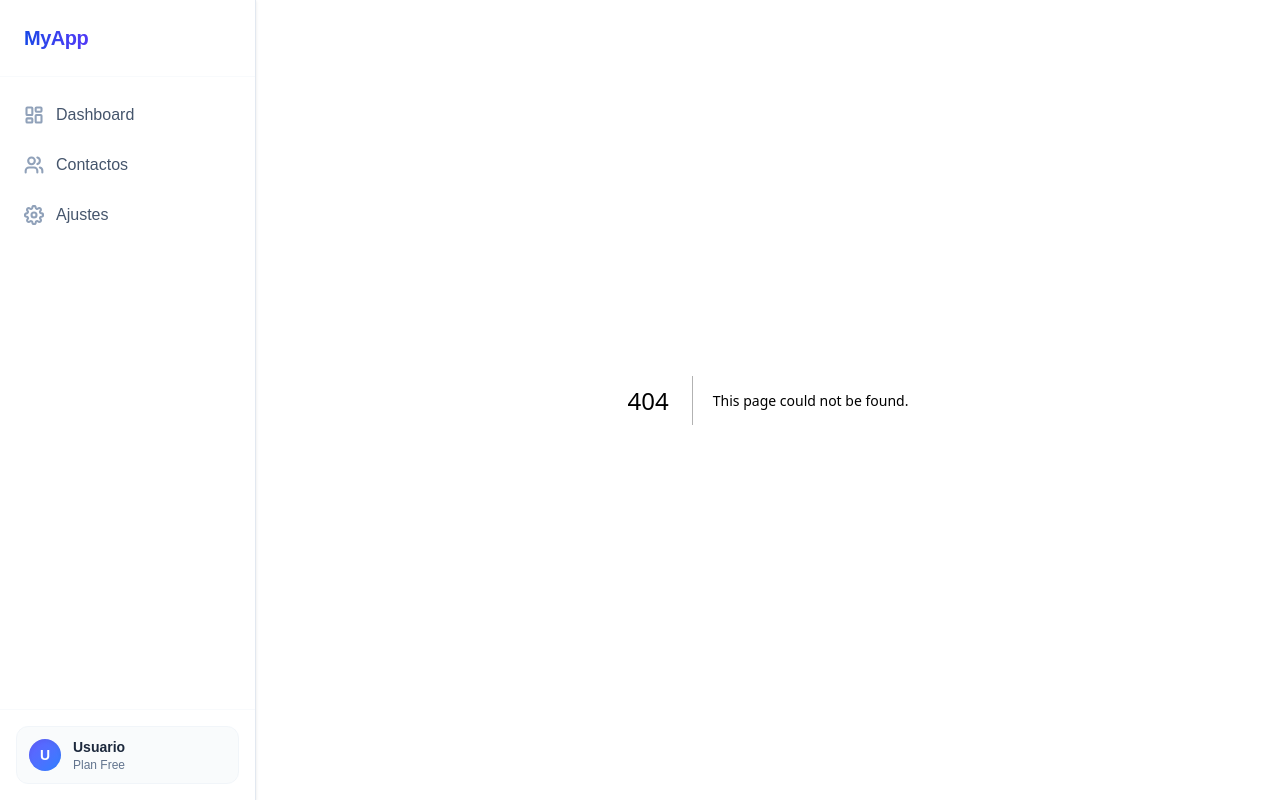
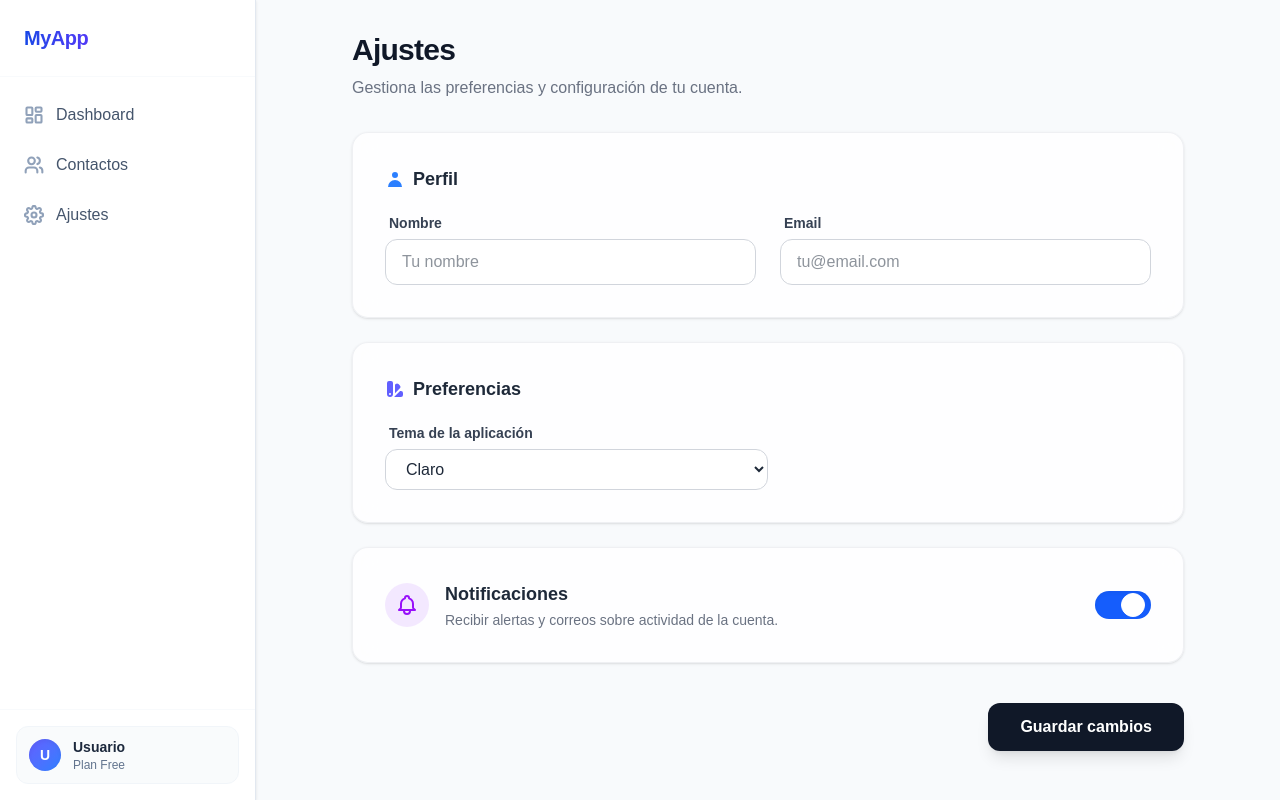
Before and after one commit to AlexAP3611/proyecto_vercel, a Next.js app: page /settings in a window 1280 px wide. Before the commit this address had no page. Built offline with nearby package versions, Linux system fonts and the light colour scheme.

Commit message:
Añadir pagina settings

```diff
--- /dev/null
+++ b/src/app/settings/page.tsx
@@ -0,0 +1,120 @@
+'use client';
+
+import { useState } from 'react';
+
+export default function SettingsPage() {
+  const [profile, setProfile] = useState({ name: '', email: '' });
+  const [theme, setTheme] = useState('light');
+  const [notifications, setNotifications] = useState(true);
+
+  const handleSave = (e: React.FormEvent) => {
+    e.preventDefault();
+    console.log('--- Configuración Guardada ---');
+    console.log('Perfil:', profile);
+    console.log('Tema:', theme);
+    console.log('Notificaciones:', notifications);
+    alert('Cambios guardados. Revisa la consola.');
+  };
+
+  return (
+    <div className="max-w-4xl mx-auto p-6 lg:p-8 w-full animate-in fade-in duration-500">
+      <header className="mb-8">
+        <h1 className="text-3xl font-extrabold text-gray-900 tracking-tight">Ajustes</h1>
+        <p className="text-gray-500 mt-2 font-medium">Gestiona las preferencias y configuración de tu cuenta.</p>
+      </header>
+
+      <form onSubmit={handleSave} className="space-y-6">
+        {/* Profile Section */}
+        <section className="bg-white/80 backdrop-blur-md rounded-2xl shadow-sm border border-gray-200/60 p-6 md:p-8 transition-all hover:shadow-md">
+          <h2 className="text-lg font-bold text-gray-800 mb-5 flex items-center gap-2">
+            <svg xmlns="http://www.w3.org/2000/svg" className="h-5 w-5 text-blue-500" viewBox="0 0 20 20" fill="currentColor">
+              <path fillRule="evenodd" d="M10 9a3 3 0 100-6 3 3 0 000 6zm-7 9a7 7 0 1114 0H3z" clipRule="evenodd" />
+            </svg>
+            Perfil
+          </h2>
+          <div className="grid grid-cols-1 md:grid-cols-2 gap-6">
+            <div>
+              <label htmlFor="name" className="block text-sm font-semibold text-gray-700 mb-1.5 ml-1">Nombre</label>
+              <input
+                id="name"
+                type="text"
+                value={profile.name}
+                onChange={(e) => setProfile({ ...profile, name: e.target.value })}
+                className="w-full px-4 py-2.5 bg-white border border-gray-300 rounded-xl focus:ring-4 focus:ring-blue-500/20 focus:border-blue-500 outline-none transition-all text-gray-800"
+                placeholder="Tu nombre"
+              />
+            </div>
+            <div>
+              <label htmlFor="email" className="block text-sm font-semibold text-gray-700 mb-1.5 ml-1">Email</label>
+              <input
+                id="email"
+                type="email"
+                value={profile.email}
+                onChange={(e) => setProfile({ ...profile, email: e.target.value })}
+                className="w-full px-4 py-2.5 bg-white border border-gray-300 rounded-xl focus:ring-4 focus:ring-blue-500/20 focus:border-blue-500 outline-none transition-all text-gray-800"
+                placeholder="tu@email.com"
+              />
+            </div>
+          </div>
+        </section>
+
+        {/* Preferences Section */}
+        <section className="bg-white/80 backdrop-blur-md rounded-2xl shadow-sm border border-gray-200/60 p-6 md:p-8 transition-all hover:shadow-md">
+          <h2 className="text-lg font-bold text-gray-800 mb-5 flex items-center gap-2">
+            <svg xmlns="http://www.w3.org/2000/svg" className="h-5 w-5 text-indigo-500" viewBox="0 0 20 20" fill="currentColor">
+              <path fillRule="evenodd" d="M4 2a2 2 0 00-2 2v11a3 3 0 106 0V4a2 2 0 00-2-2H4zm1 14a1 1 0 100-2 1 1 0 000 2zm5-1.757l4.9-4.9a2 2 0 000-2.828L13.485 5.1a2 2 0 00-2.828 0L10 5.757v8.486zM16 18H9.071l6-6H16a2 2 0 012 2v2a2 2 0 01-2 2z" clipRule="evenodd" />
+            </svg>
+            Preferencias
+          </h2>
+          <div>
+            <label htmlFor="theme" className="block text-sm font-semibold text-gray-700 mb-1.5 ml-1">Tema de la aplicación</label>
+            <select
+              id="theme"
+              value={theme}
+              onChange={(e) => setTheme(e.target.value)}
+              className="w-full md:w-1/2 px-4 py-2.5 bg-white border border-gray-300 rounded-xl focus:ring-4 focus:ring-blue-500/20 focus:border-blue-500 outline-none transition-all text-gray-800 font-medium cursor-pointer"
+            >
+              <option value="light">Claro</option>
+              <option value="dark">Oscuro</option>
+              <option value="system">Sistema</option>
+            </select>
+          </div>
+        </section>
+
+        {/* Notifications Section */}
+        <section className="bg-white/80 backdrop-blur-md rounded-2xl shadow-sm border border-gray-200/60 p-6 md:p-8 flex items-center justify-between transition-all hover:shadow-md">
+          <div className="flex gap-4 items-center">
+            <div className="bg-purple-100 p-2.5 rounded-full text-purple-600">
+              <svg xmlns="http://www.w3.org/2000/svg" className="h-6 w-6" fill="none" viewBox="0 0 24 24" stroke="currentColor" strokeWidth={2}>
+                <path strokeLinecap="round" strokeLinejoin="round" d="M15 17h5l-1.405-1.405A2.032 2.032 0 0118 14.158V11a6.002 6.002 0 00-4-5.659V5a2 2 0 10-4 0v.341C7.67 6.165 6 8.388 6 11v3.159c0 .538-.214 1.055-.595 1.436L4 17h5m6 0v1a3 3 0 11-6 0v-1m6 0H9" />
+              </svg>
+            </div>
+            <div>
+              <h2 className="text-lg font-bold text-gray-800">Notificaciones</h2>
+              <p className="text-sm text-gray-500 font-medium mt-0.5">Recibir alertas y correos sobre actividad de la cuenta.</p>
+            </div>
+          </div>
+          <label className="relative inline-flex items-center cursor-pointer">
+            <input
+              type="checkbox"
+              className="sr-only peer"
+              checked={notifications}
+              onChange={(e) => setNotifications(e.target.checked)}
+            />
+            <div className="w-14 h-7 bg-gray-200 peer-focus:outline-none peer-focus:ring-4 peer-focus:ring-blue-300/50 rounded-full peer peer-checked:after:translate-x-full peer-checked:after:border-white after:content-[''] after:absolute after:top-[2px] after:left-[2px] after:bg-white after:border-gray-300 after:border after:rounded-full after:h-6 after:w-6 after:transition-all peer-checked:bg-blue-600 shadow-inner"></div>
+          </label>
+        </section>
+
+        {/* Actions */}
+        <div className="flex justify-end pt-4">
+          <button
+            type="submit"
+            className="bg-gray-900 hover:bg-black text-white font-bold py-3 px-8 rounded-xl shadow-lg transition-all transform hover:-translate-y-0.5 focus:ring-4 focus:ring-gray-900/30"
+          >
+            Guardar cambios
+          </button>
+        </div>
+      </form>
+    </div>
+  );
+}
```
